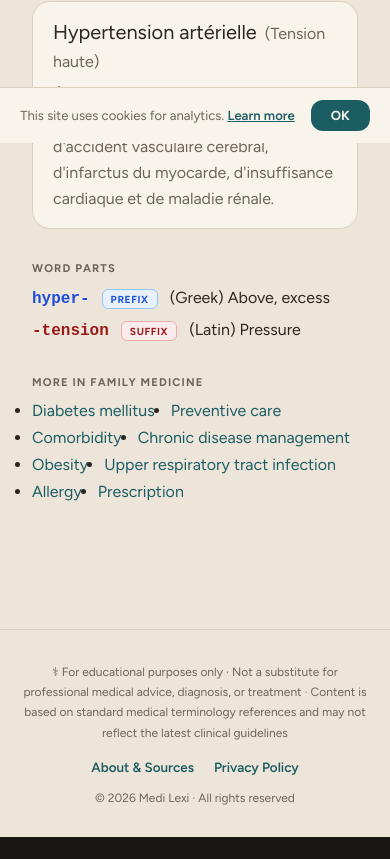
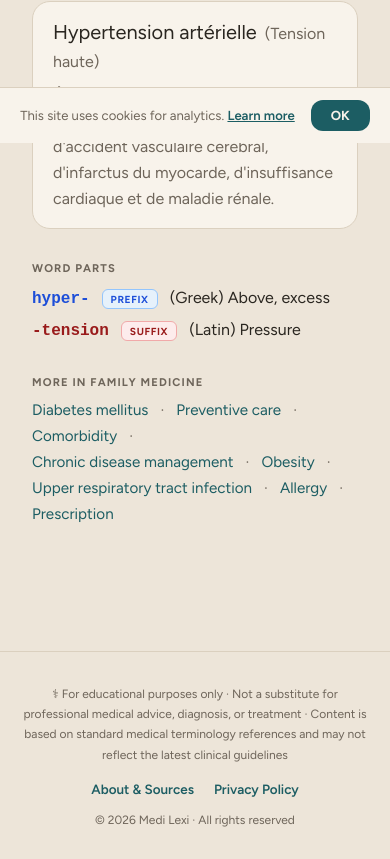
Before and after one commit to 372dev/medilexi, a Next.js app: page /medical/term/hypertension in a window 390 px wide. Shown: the part 701-1560 px from the top of the page. Before the commit the page ends 1538 px from the top, so only its background shows below. Built offline with nearby package versions, Linux system fonts and the light colour scheme.

Commit message:
fix: term-page 'More in' list showed misaligned browser bullets
Preflight is off, so the <ul><li> got the browser default list-disc markers,
which mis-positioned in the flex-wrap layout (worse on mobile). Replaced with a
flex row of links separated by a middot, no list markers.

```diff
--- a/src/app/medical/term/[slug]/page.tsx
+++ b/src/app/medical/term/[slug]/page.tsx
@@ -200,15 +200,16 @@ export default function TermPage({ params }: { params: { slug: string } }) {
 
       {related.length > 0 ? (
         <Section title={`More in ${entry.f[0]}`}>
-          <ul className="flex flex-wrap gap-x-4 gap-y-2">
-            {related.map((r) => (
-              <li key={r.en_h}>
+          <div className="flex flex-wrap items-center gap-x-3 gap-y-2 text-[0.95rem]">
+            {related.map((r, i) => (
+              <span key={r.en_h} className="inline-flex items-center gap-x-3">
                 <Link href={`/medical/term/${slugify(r.en_h)}`} className="b-link b-focus">
                   {r.en_h}
                 </Link>
-              </li>
+                {i < related.length - 1 && <span className="select-none text-[var(--b-dim)]" aria-hidden="true">·</span>}
+              </span>
             ))}
-          </ul>
+          </div>
         </Section>
       ) : null}
     </main>
```
